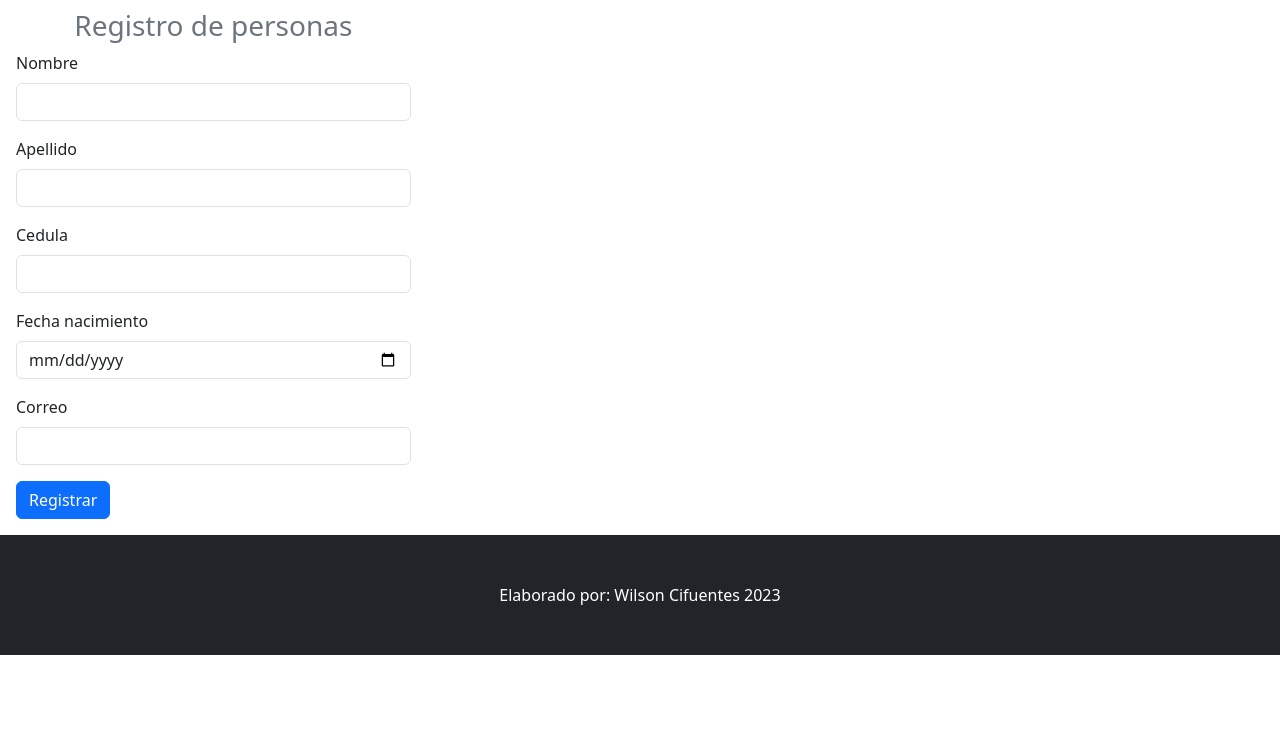
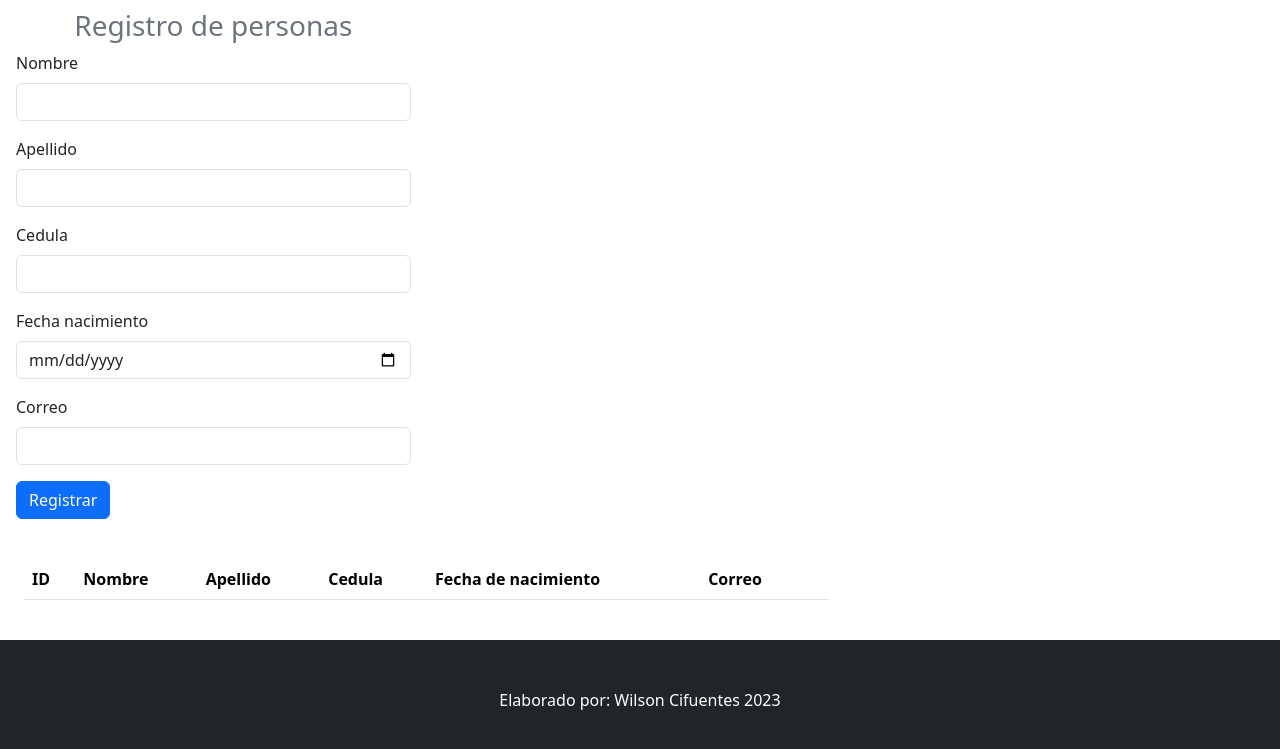
Before and after one commit to JokerRueda/EPS, a plain HTML site: page index.html in a window 1280 px wide. Shown: the part 63-812 px from the top of the page. Drawn offline with nearby package versions, Linux system fonts and the light colour scheme; files that its build step writes are made by us from their sources.

Commit message:
Tabla para datos
Se agrega la tabla para los datos

```diff
--- a/index.html
+++ b/index.html
@@ -52,7 +52,22 @@
 
         <button type="submit" class="btn btn-primary" name="btnregistrar" value="ok" onclick="guardarDatos()">Registrar</button>
     </form>
+    <div class="col-8 p-4">
+        <table class="table">
+            <thead class="bg-info">
+                <tr>
+                    <th scope="col">ID</th>
+                    <th scope="col">Nombre</th>
+                    <th scope="col">Apellido</th>
+                    <th scope="col">Cedula</th>
+                    <th scope="col">Fecha de nacimiento</th>
+                    <th scope="col">Correo</th>
+                    <th scope="col"></th>
 
+                </tr>
+            </thead>
+            </table>
+    </div>
 
 
 
```
